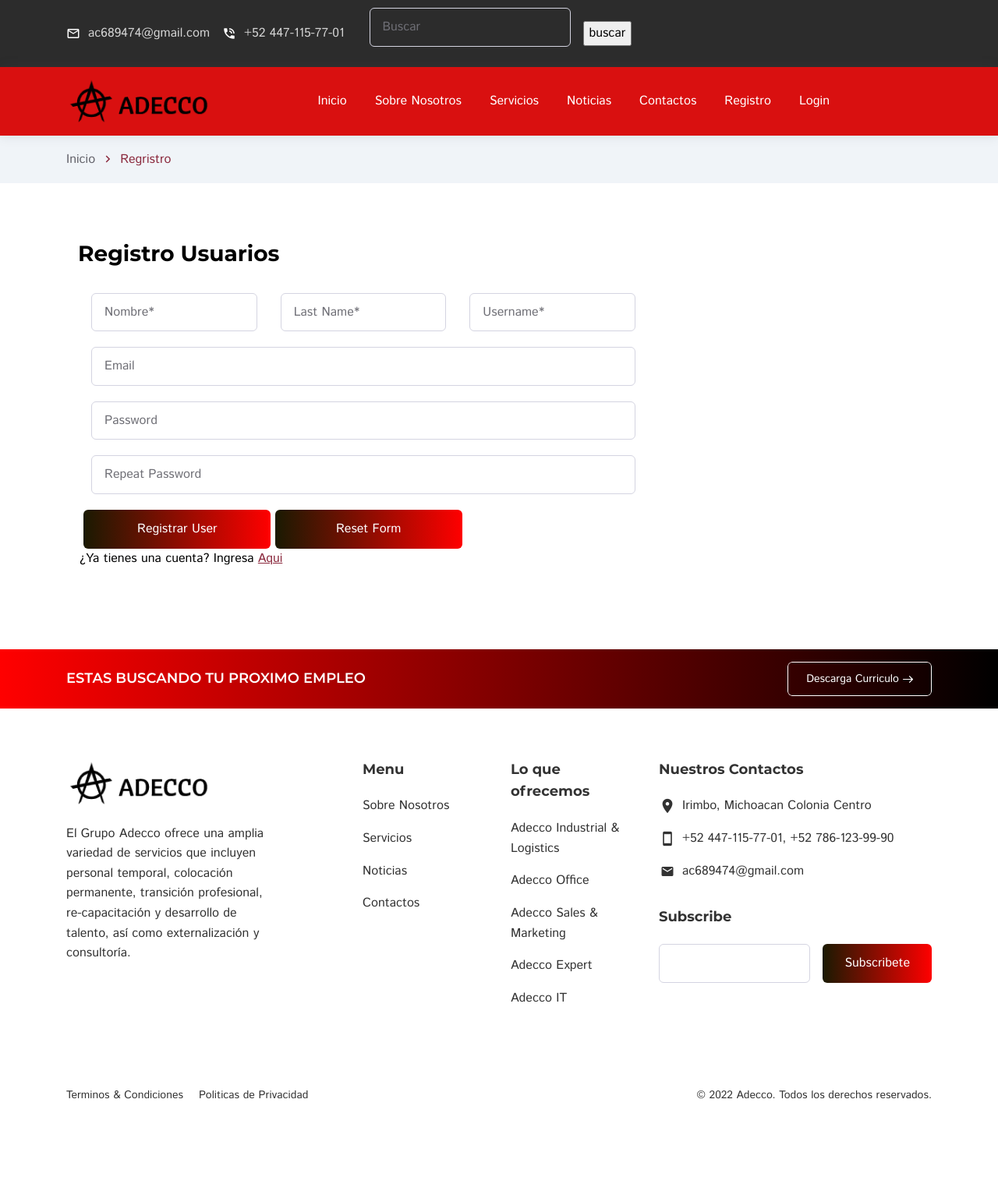
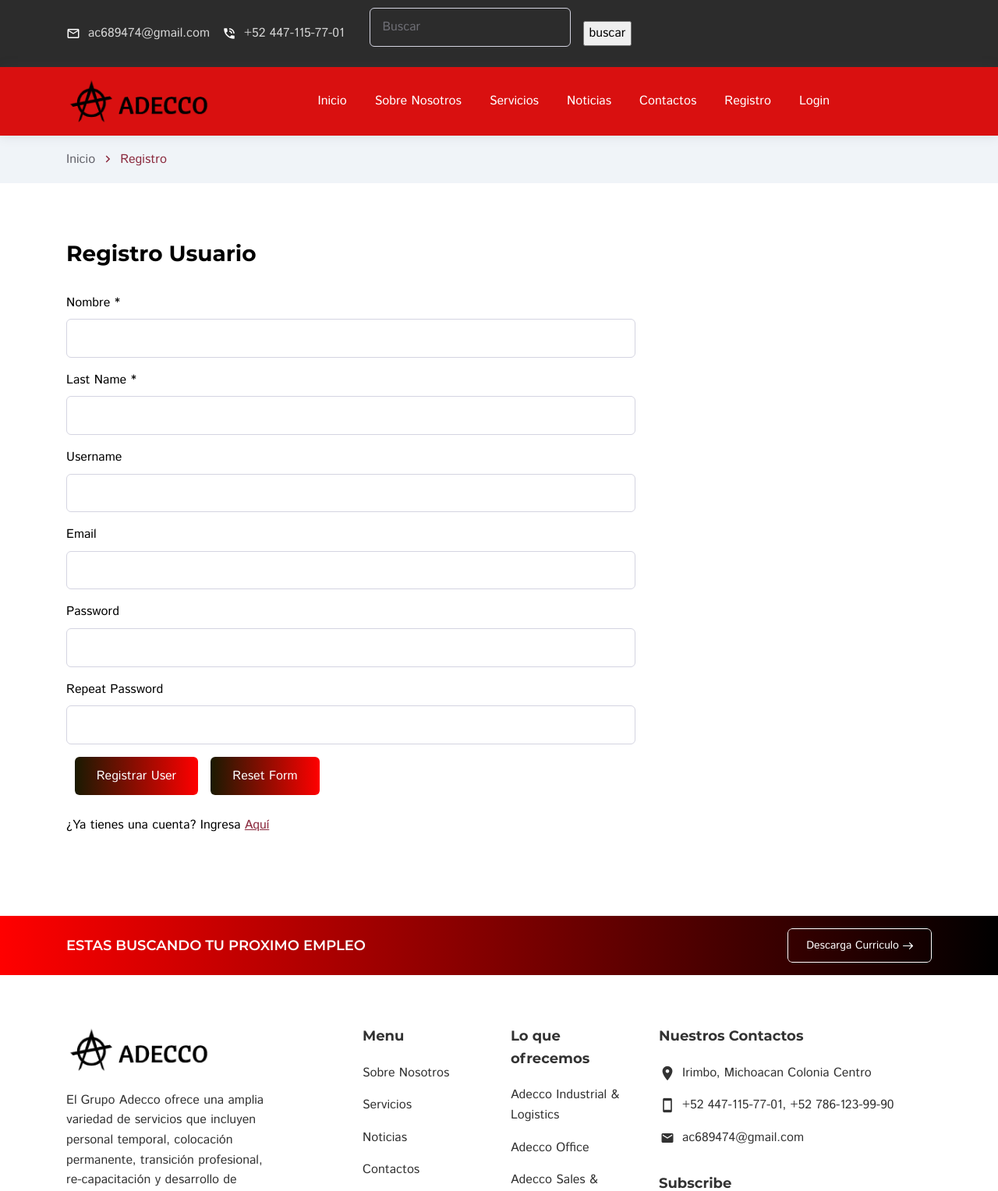
Before and after one commit to ale2206731/Proyectoappsweb, a Django app: page /registro/ in a window 1280 px wide. Shown: the top 1528 px of the page at 78% size. Before the commit the page ends 1410 px from the top, so only its background shows below. Run offline with Django 4.2, Linux system fonts and the light colour scheme; parts of the project's set-up code (start-up, migrations or seed data) failed here and were passed over; some libraries are stand-ins or nearby versions.

Commit message:
login & registro

```diff
--- a/adecco/settings.py
+++ b/adecco/settings.py
@@ -40,7 +40,6 @@
     'django.contrib.staticfiles',
     'adecco_app',
     'crispy_forms',
-    'django.contrib.humanize',
 ]
 
 CRISPY_TEMPLATE_PACK ='bootstrap4'
@@ -129,7 +128,7 @@
 MEDIA_ROOT = os.path.join(BASE_DIR,'media')
 django_heroku.settings(locals())
 
-SESSION_COOKIE_AGE = 60 * 60 * 24 *30
+SESSION_COOKIE_AGE = 60 * 60 * 24 *5
 LOGIN_REDIRECT_URL = '/'
 LOGIN_URL = 'login'
 
--- a/adecco_app/admin.py
+++ b/adecco_app/admin.py
@@ -1,4 +1,3 @@
-from re import search
 from django.contrib import admin
 from .models import Comentario, Noticias
 
--- a/adecco_app/forms.py
+++ b/adecco_app/forms.py
@@ -1,6 +1,3 @@
-from dataclasses import fields
-import email
-from pyexpat import model
 from django import forms
 from .models import Comentario
 from django.contrib.auth.models import User
@@ -10,19 +7,24 @@
 
     class Meta:
         model = Comentario
-        fields = ["nombre", "email" ,"telefono", "comentario"]
-        #fields = '__all__'
-
+        fields = ("nombre", "email", "website", "comentario")
+      #fields = '__all__'
+    nombre = forms.CharField(widget=forms.TextInput(attrs={'class': 'form-input', 'required': 'true'}))
+    email = forms.EmailField(widget=forms.EmailInput(attrs={'class': 'form-input'}))
+    website = forms.URLField(widget=forms.URLInput(attrs={'class': 'form-input'}))
+    comentario = forms.CharField(widget=forms.TextInput(attrs={'class': 'form-input'}))
 
 class userForm(UserCreationForm):
-    class Meta:
-        model = User
-        fields = ['first_name', 'last_name', 'username', 'email', 'password', 'password2']
+   class Meta:
+      model = User
+      fields = ['first_name', 'last_name', 'username', 'email', 'password1', 'password2']
 
 class loginForm(AuthenticationForm):
-    class Meta:
-        model = User
-        fields = ['username', 'password', 'remember_me']
-    username = forms.CharField(max_length=100, required=True, widget=forms.TextInput(attrs={'placeholer': 'Username','class': 'form-field-label',}))
-    password = forms.CharField(max_length=50, required=True, widget=forms.PasswordInput(attrs={'placeholder': 'Password', 'class': 'form-field-label', 'data-toggle': 'password', 'id': 'password', 'name': 'password',}))
-    remember_me = forms.BooleanField(required=False)
+   class Meta:
+      model = User
+      fields = ['username', 'password', 'remember_me']
+   username = forms.CharField(max_length=100, required=True, widget=forms.TextInput(attrs={'placeholder': 'Username', 'class': 'form-control'}))
+   password = forms.CharField(max_length=50, required=True, widget=forms.PasswordInput(attrs={'placeholder': 'Password', 'class': 'form-control', 'data-toggle': 'password', 'id': 'password', 'name': 'password'}))
+   remember_me = forms.BooleanField(required=False)
+
+#contact-form contact-form-padding
--- a/adecco_app/templates/app/base.html
+++ b/adecco_app/templates/app/base.html
@@ -154,7 +154,7 @@
        <!-- <li><a href="/admin/"> Admin </a></li>-->
        <li><a href="{% url 'registro' %}" data-title="register"><span>Registro</span></a></li>
        {% if user.is_authenticated %}
-       <li><a href="{% url 'logout' %}" data-title="register"><span>Logout</span></a></li>
+       <li><a href="{% url 'logout' %}" data-title="logout"><span>Logout</span></a></li>
        {% else %}
        <li><a href="{% url 'login' %}" data-title="login"><span>Login</span></a></li>
        {% endif %}
--- a/adecco_app/templates/app/registro.html
+++ b/adecco_app/templates/app/registro.html
@@ -13,7 +13,7 @@
 						<a href="{% url 'Inicio' %}">Inicio</a>
 						<i class="material-icons md-18">chevron_right</i>
 					</li>
-								<li><a href="#!">Regristro</a></li>
+					<li><a href="#!">Registro</a></li>
 				</ul>
 			</div>
 		</div>
@@ -24,8 +24,8 @@
 	<div class="container">
 		<div class="row content-items">
 			<div class="col-xl-8 col-md-7 content-item">
-                            <div class="col-12"><h3>Registro Usuarios</h3></div>
-							<form action="#" method="post" class="contact-form contact-form-padding">
+				<h3 class="center">Registro Usuario</h3>
+				<form action="#" method="post">
 					{% csrf_token %}
 					{% if form.errors %}
 					<div class="alert alert-danger alert-dismissible" role="alert">
@@ -35,58 +35,43 @@
 							{% endfor %}
 						</div>
 						<button type="button" class="close" data-dismiss="alert" aria-label="Close">
-                                          <span aria-hidden="true">&times:</span>
+							<span aria-hidden="true">&times;</span>
 						</button>
 					</div>
 					{% endif %}
-								<input type="hidden" name="form_subject" value="Contact form">
-								<!-- End hidden Field for send form -->
-								<div class="row gutters-default">
-									<div class="col-xl-4 col-sm-6 col-12">
-										<div class="form-field">
-											<label for="name" class="form-field-label">Nombre<span>*</span></label>
-											<input type="text" class="form-field-input" name="{{ form.first_name.name }}" value="" autocomplete="off" required="required">
+					<div class="one_third first">
+						<label for="name">Nombre <span>*</span></label>
+						<input type="text" name="{{ form.first_name.name }}" id="name" value="" size="22">
 					</div>
+					<div class="one_third">
+						<label for="last_name">Last Name <span>*</span></label>
+						<input type="text" name="{{ form.last_name.name}}" id="last_name" value="" size="22">
 					</div>
-									<div class="col-xl-4 col-sm-6 col-12">
-										<div class="form-field">
-											<label for="last_name" class="form-field-label">Last Name<span>*</span></label>
-											<input type="text" class="form-field-input mask-phone" name="{{ form.last_name.name }}" value="" autocomplete="off" required="required" id="last_name">
+					<div class="one_third last">
+						<label for="username">Username</label>
+						<input type="text" name="{{ form.username.name }}" id="username" value="" size="22">
 					</div>
+					<div class="one_third first">
+						<label for="email">Email</label>
+						<input type="email" name="{{ form.email.name }}" id="email" value="" size="22">
 					</div>
-									<div class="col-xl-4 col-12">
-										<div class="form-field">
-											<label for="username" class="form-field-label">Username<span>*</span></label>
-											<input type="text" class="form-field-input" name="{{ form.username.name }}" value="" autocomplete="off" required="required" id="username">
+					<div class="one_third">
+						<label for="password">Password</label>
+						<input type="password" name="{{ form.password1.name }}" id="password" value="" size="22">
 					</div>
+					<div class="one_third last">
+						<label for="password2">Repeat Password</label>
+						<input type="password" name="{{ form.password2.name }}" id="password2" value="" size="22">
 					</div>
-									<div class="col-12">
-										<div class="form-field">
-											<label for="email" class="form-field-label">Email</label>
-											<input type="email"  class="form-field-input" name="{{ form.email.name }}}" value="" autocomplete="off" required="required" id="email" >
+					<div class="block clear">
+						&nbsp;
+						<input name="submit" type="submit" value="Registrar User" class="btn btn-w200 ripple">
+						&nbsp;
+						<input name="reset" type="reset" value="Reset Form" class="btn btn-w200 ripple">
 					</div>
-									</div>
-                                    <div class="col-12">
-										<div class="form-field">
-											<label for="password" class="form-field-label">Password</label>
-											<input type="password"  class="form-field-input" name="{{ form.password1.name }}}" value="" autocomplete="off" required="required" id="password">
-										</div>
-									</div>
-                                    <div class="col-12">
-										<div class="form-field">
-											<label for="password2" class="form-field-label">Repeat Password</label>
-											<input type="password"  class="form-field-input" name="{{ form.password2.name }}}" value="" autocomplete="off" required="required" id="password2">
-										</div>
-									</div>
-									<div class="form-btn">
-                                        &nbsp;
-											<input name="submit" type="submit" value="Registrar User" class="btn btn-w240 ripple">
-                                        &nbsp;
-                                            <input name="reset" type="reset" value="Reset Form" class="btn btn-w240 ripple">
-									</div>
+					<br>
 					<div class="block center">
-                                        <p>¿Ya tienes una cuenta? Ingresa <a href="{% url 'login' %}">Aqui</a></p>
-                                    </div>
+						<p>¿Ya tienes una cuenta? Ingresa <a href="{% url 'login' %}"> Aquí </a></p>
 					</div>
 				</form>
 			</div>
@@ -104,7 +89,9 @@
 					<p>ESTAS BUSCANDO TU PROXIMO EMPLEO</p>
 					<div class="btn btn-border btn-small">
 						<span>Descarga Curriculo</span>
-                        <svg class="btn-icon-right" viewBox="0 0 13 9" width="13" height="9"><use xlink:href="assets/img/sprite.svg#arrow-right"></use></svg>
+						<svg class="btn-icon-right" viewBox="0 0 13 9" width="13" height="9">
+							<use xlink:href="assets/img/sprite.svg#arrow-right"></use>
+						</svg>
 					</div>
 				</div>
 			</div>
--- a/adecco_app/urls.py
+++ b/adecco_app/urls.py
@@ -1,4 +1,3 @@
-from unicodedata import name
 from django.urls import path
 from .views import about, index, about, services, tabsaccordions, news, contact, newspost, Adecco1, Terminos,Privacidad, Adecco2, Adecco3, Adecco4, Adecco5, Adecco6, Busqueda, Registro, CustomLoginView
 from django.conf.urls.static import static
@@ -27,3 +26,5 @@
     path('logout/', auth_views.LogoutView.as_view(template_name='app/logout.html'), name='logout'),
 
 ]
+
+urlpatterns += static(settings.MEDIA_URL, document_root=settings.MEDIA_ROOT)
```
Also changed, not shown: adecco_app/templates/app/login.html (+14 -24 lines), adecco_app/templates/app/logout.html (+7 -2 lines), adecco_app/views.py (+3 -6 lines), db.sqlite3. Lines whose indentation alone changed are shown as unchanged.
